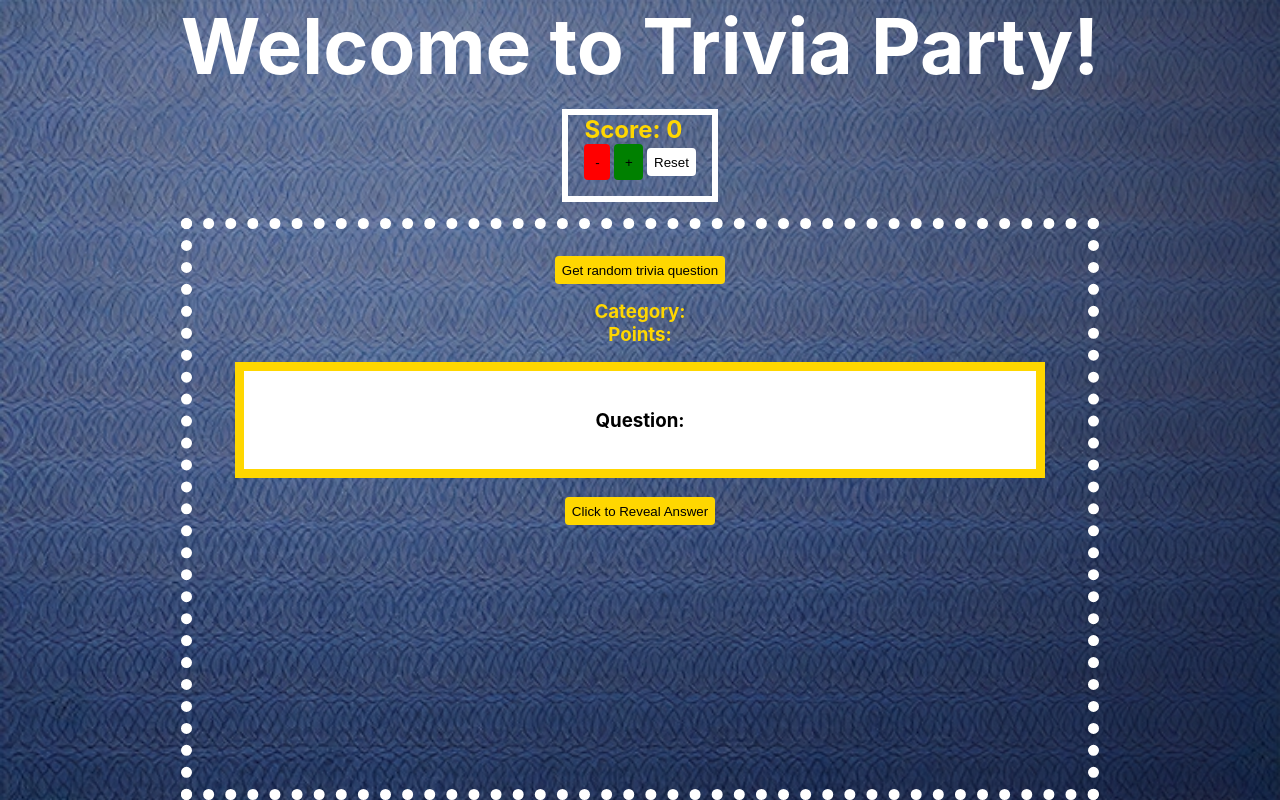
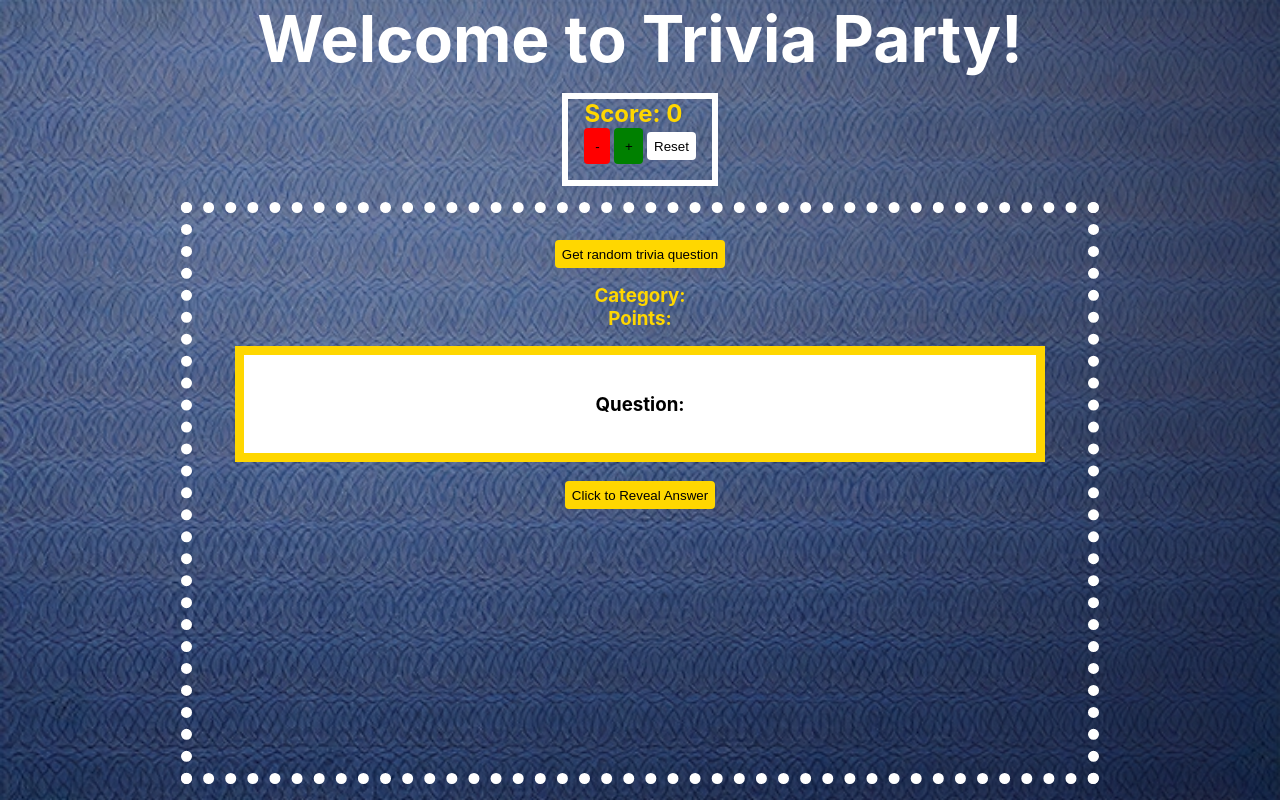
Before and after one commit to cmorela80525/w10d3, a React (Create React App) app: page / in a window 1280 px wide. Built offline with nearby package versions, Linux system fonts and the light colour scheme; no server answers; the HTML template or start-up script is replaced by a standard one.

Commit message:
edit font and margin

```diff
--- a/src/App.css
+++ b/src/App.css
@@ -22,11 +22,12 @@
   flex-direction: column;
   align-items:center;
   text-align: center;
+  margin-bottom: 1em;
 }
 
 h1 {
   color:white;
-  font-size: 6vw;
+  font-size: 5vw;
 }
 
 h2 {
```
